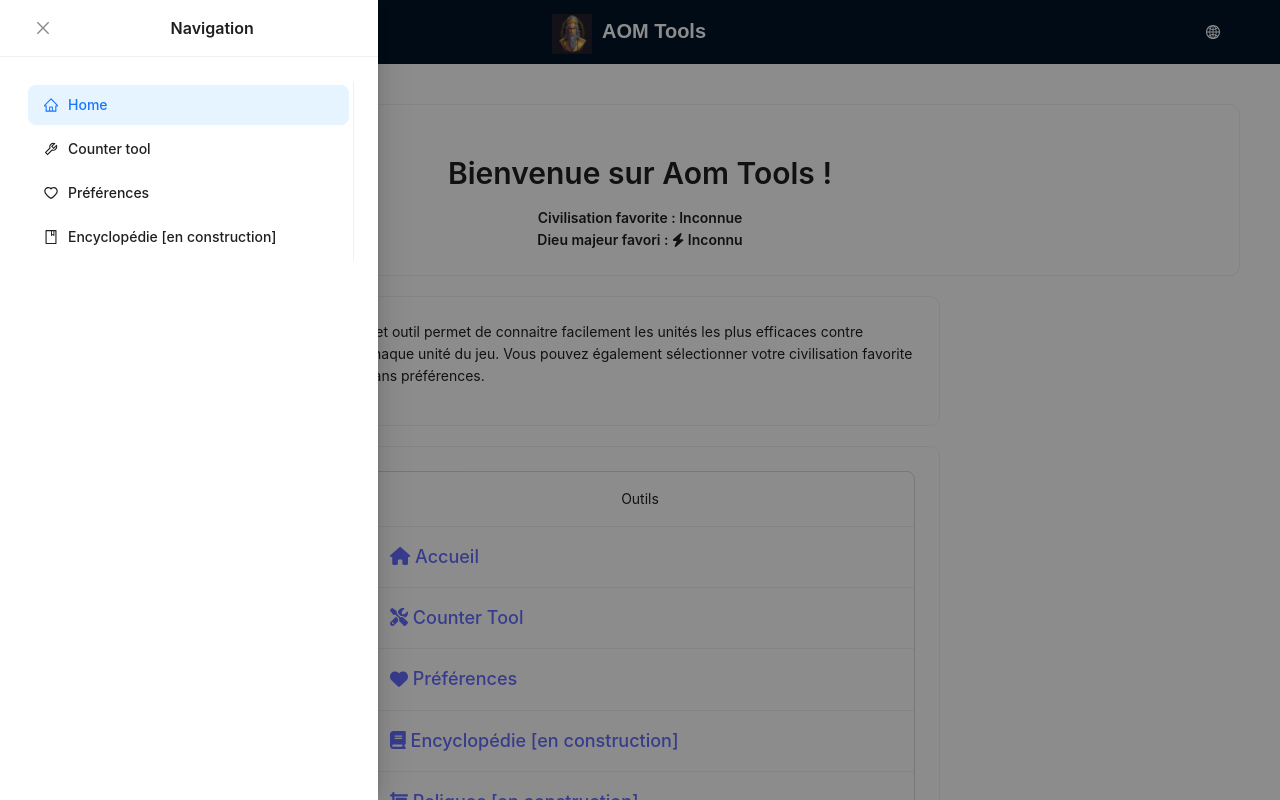
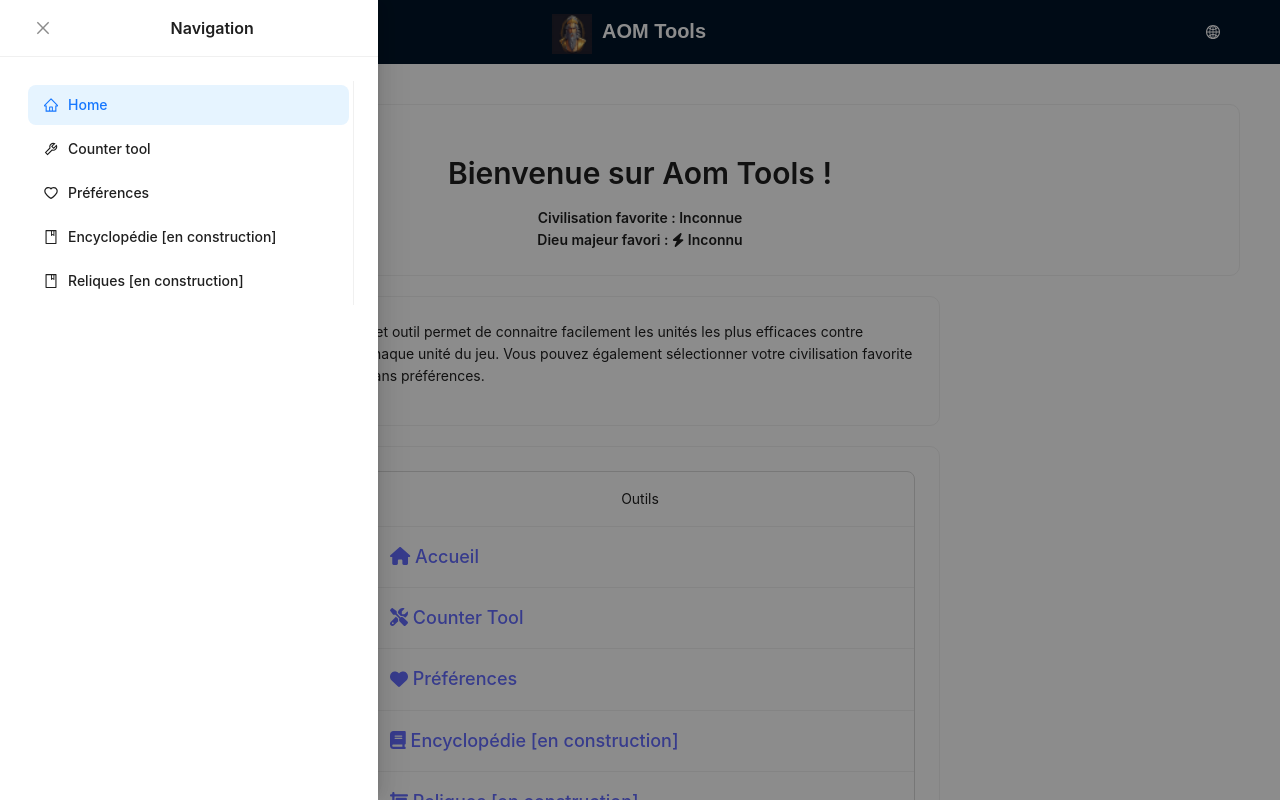
Before and after one commit to LouisMaupas/aomTools, a React (Vite) app: page / in a window 1280 px wide. Both pictures are taken after a click on the button 36 px from the left and 32 px from the top of the page. Shown: the top 800 px of the page. Built offline with nearby package versions, Linux system fonts and the light colour scheme.

Commit message:
feat(front): prepare next features

```diff
--- a/src/App.jsx
+++ b/src/App.jsx
@@ -19,6 +19,7 @@
 import { useTranslation } from "react-i18next";
 import i18n from "./i18n";
 import Preferences from "./pages/Preferences/Preferences";
+import HttpNotFound from "./pages/HttpNotFound/HttpNotFound";
 
 const { Header, Content } = Layout;
 
@@ -119,6 +120,9 @@
                 {t("Encyclopédie [en construction]")}
               </NavLink>
             </Menu.Item>
+            <Menu.Item key="/relics" icon={<Book />}>
+              <NavLink to="/relics">{t("Reliques [en construction]")}</NavLink>
+            </Menu.Item>
           </Menu>
         </Drawer>
       </Header>
@@ -130,6 +134,8 @@
           <Route path="/learn-counter" element={<LearnCounter />} />
           <Route path="/counter-tool" element={<CounterTool />} />
           <Route path="/counter-tool-select" element={<CounterToolSelect />} />
+          <Route path="/encyclopedia" element={<HttpNotFound />} />
+          <Route path="/relics" element={<HttpNotFound />} />
         </Routes>
       </Content>
     </Layout>
```
